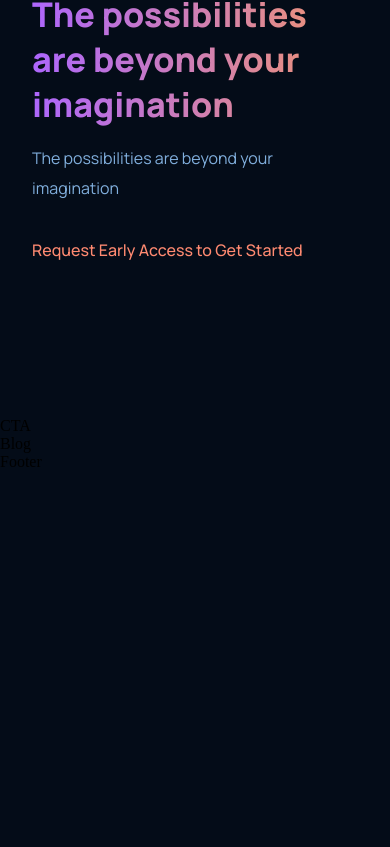
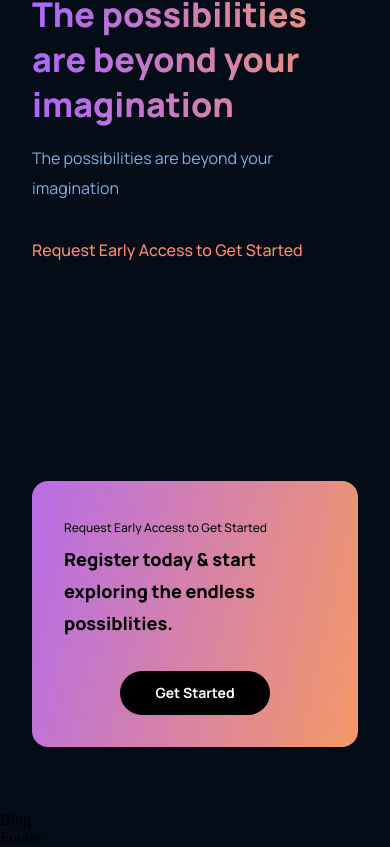
Before and after one commit to vikasmittal7011/gpt3, a React (Create React App) app: page / in a window 390 px wide. Shown: the part 4586-5433 px from the top of the page. Before the commit the page ends 5057 px from the top, so only its background shows below. Built offline with nearby package versions, Linux system fonts and the light colour scheme.

Commit message:
Complete cta

```diff
--- a/src/components/cta/CTA.js
+++ b/src/components/cta/CTA.js
@@ -1,11 +1,19 @@
-import React from 'react'
+import React from "react";
 
-import "./cta.css"
+import "./cta.css";
 
 const CTA = () => {
   return (
-    <div>CTA</div>
-  )
-}
+    <div className="gpt3__cta">
+      <div className="gpt3__cta-content">
+        <p>Request Early Access to Get Started</p>
+        <h3>Register today & start exploring the endless possiblities.</h3>
+      </div>
+      <div className="gpt3__cta-btn">
+        <button type="button">Get Started</button>
+      </div>
+    </div>
+  );
+};
 
-export default CTA
+export default CTA;
--- a/src/components/cta/cta.css
+++ b/src/components/cta/cta.css
@@ -0,0 +1,73 @@
+.gpt3__cta {
+  display: flex;
+  justify-content: space-between;
+  align-items: center;
+  flex-direction: row;
+  margin: 4rem;
+  padding: 2rem;
+  border-radius: 1rem;
+  background: var(--gradient-bar);
+}
+
+.gpt3__cta-content p {
+  font-family: var(--font-family);
+  font-weight: 500;
+  font-size: 12px;
+  line-height: 30px;
+  color: #0e0e0e;
+}
+
+.gpt3__cta-content h3 {
+  font-family: var(--font-family);
+  font-weight: 800;
+  font-size: 24px;
+  line-height: 45px;
+  color: #000000;
+}
+
+.gpt3__cta-btn {
+  display: flex;
+  justify-content: center;
+  align-items: center;
+  margin-left: 2rem;
+}
+
+.gpt3__cta-btn button {
+  background: #000000;
+  border-radius: 40px;
+  font-family: var(--font-family);
+  font-weight: bold;
+  font-size: 18px;
+  line-height: 30px;
+  color: #fff;
+  padding: 0.5rem 1rem;
+  cursor: pointer;
+  border: 0;
+  outline: 0;
+  min-width: 150px;
+}
+
+@media screen and (max-width: 650px) {
+  .gpt3__cta {
+    flex-direction: column;
+  }
+
+  .gpt3__cta-btn {
+    margin: 2rem 0 0;
+  }
+}
+
+@media screen and (max-width: 550px) {
+  .gpt3__cta {
+    margin: 4rem 2rem;
+  }
+  .gpt3__cta-content h3 {
+    font-size: 18px;
+    line-height: 32px;
+  }
+
+  .gpt3__cta-btn button {
+    font-size: 14px;
+    line-height: 28px;
+  }
+}
```
